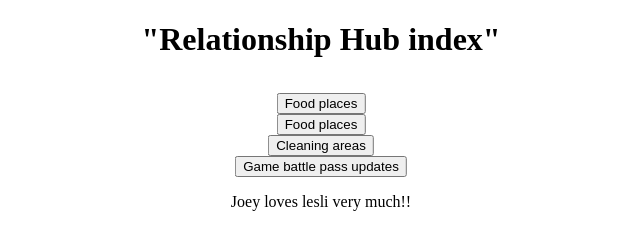
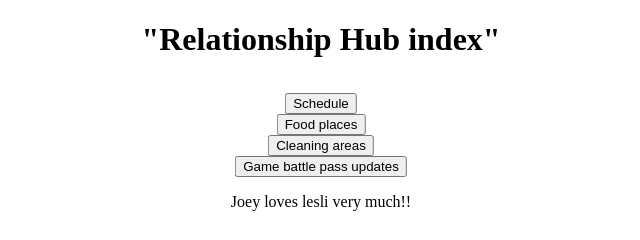
Before and after one commit to glitchout1/glitchout1.github.io, a plain HTML site: page index.html in a window 1280 px wide. Shown: the full height of the page, 319-959 px from the left. Drawn offline with Linux system fonts and the light colour scheme.

Commit message:
Update index.html

```diff
--- a/index.html
+++ b/index.html
@@ -35,7 +35,7 @@
   <div class="center">
     <form >
     <form action="https://glitchout1.github.io/Schedule">
-    <input type="submit" value="Food places" />
+    <input type="submit" value="Schedule" />
     </form>
     <form action="https://glitchout1.github.io/index.html">
     <input type="submit" value="Food places" />
```
